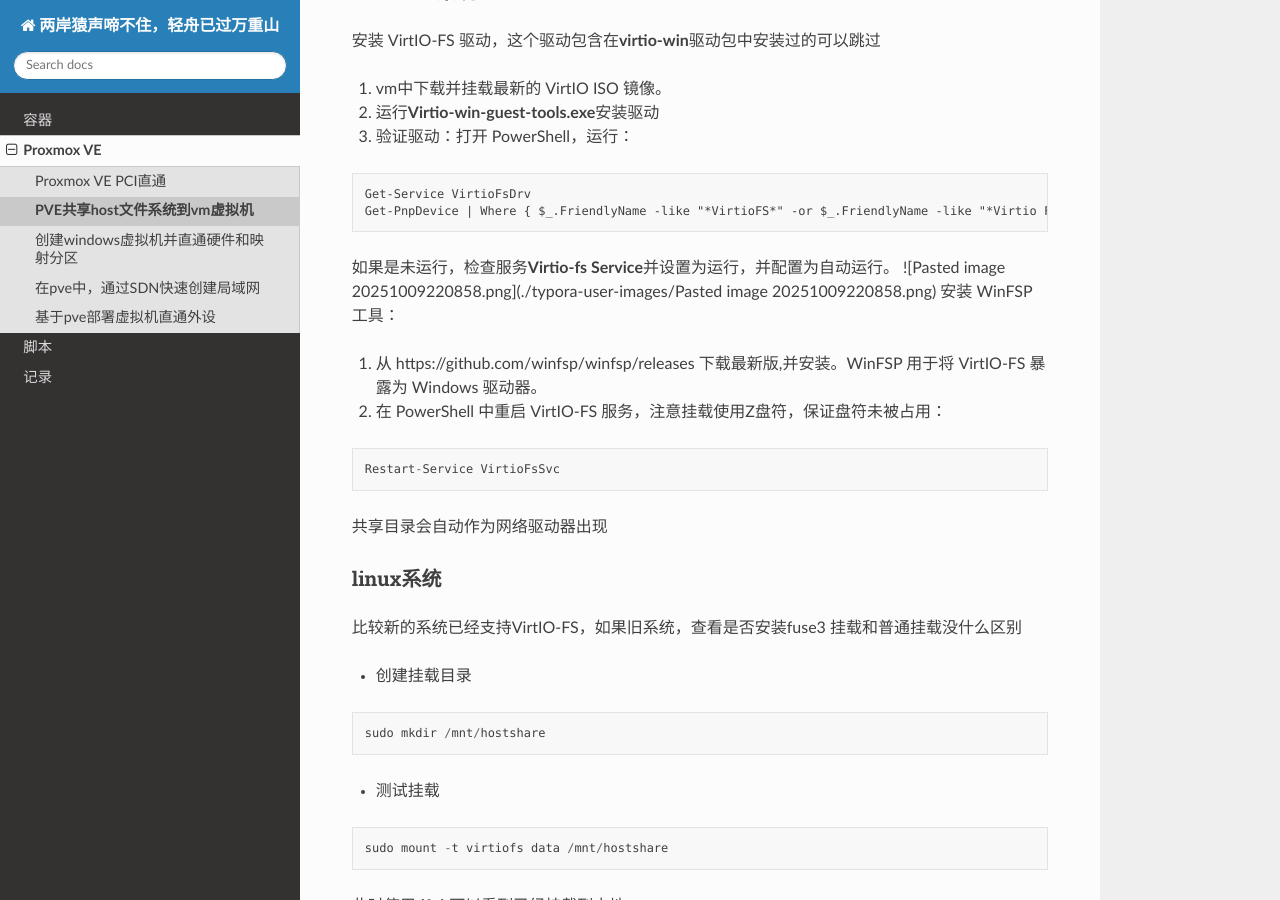
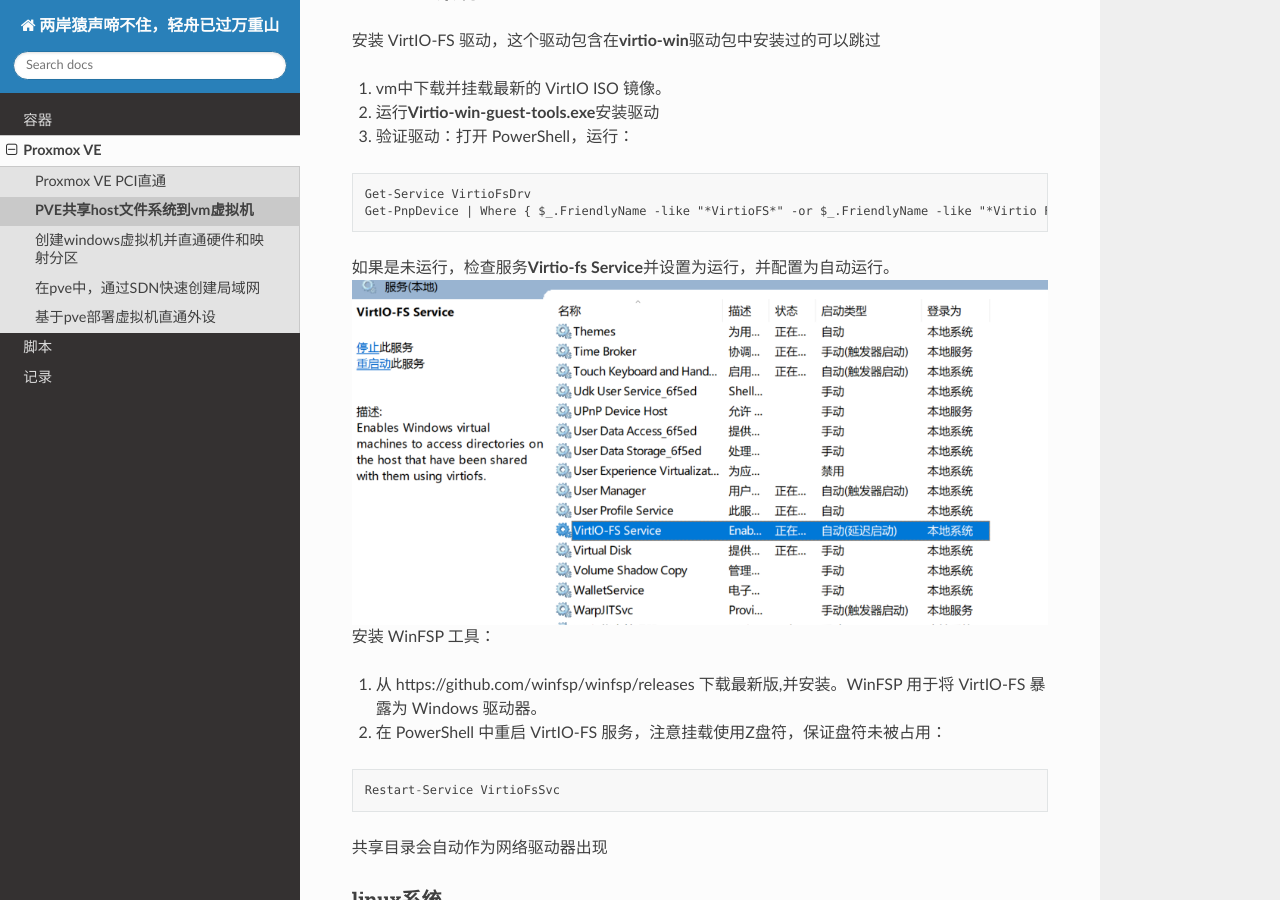
Before and after one commit to bt7-vip/note, a Sphinx documentation site: the page built from docs/source/pve/Sharing_host_directories_with_VM_guests.md, in a window 1280 px wide and 900 px high, scrolled down 1185 px. Built offline with Sphinx 7.4.7 and the Read the Docs theme 3.1.0, drawn with Linux system fonts in a browser that asks for light colours; pages that are not in the unit, such as notebooks, are missing from menus.

Commit message:
update image name

````diff
--- a/docs/source/pve/Sharing_host_directories_with_VM_guests.md
+++ b/docs/source/pve/Sharing_host_directories_with_VM_guests.md
@@ -45,7 +45,7 @@ Get-Service VirtioFsDrv
 Get-PnpDevice | Where { $_.FriendlyName -like "*VirtioFS*" -or $_.FriendlyName -like "*Virtio FS*" }
 ```
 如果是未运行，检查服务**Virtio-fs Service**并设置为运行，并配置为自动运行。
-![Pasted image 20251009220858.png](./typora-user-images/Pasted image 20251009220858.png)
+![Pasted image 20251009220858.png](./typora-user-images/Pasted-image-20251009220858.png)
 安装 WinFSP 工具：
 1. 从 https://github.com/winfsp/winfsp/releases 下载最新版,并安装。WinFSP 用于将 VirtIO-FS 暴露为 Windows 驱动器。
 2. 在 PowerShell 中重启 VirtIO-FS 服务，注意挂载使用Z盘符，保证盘符未被占用：
````
Also changed, not shown: docs/source/pve/typora-user-images/Pasted-image-20251009220858.png (renamed from docs/source/pve/typora-user-images/Pasted image 20251009220858.png).
